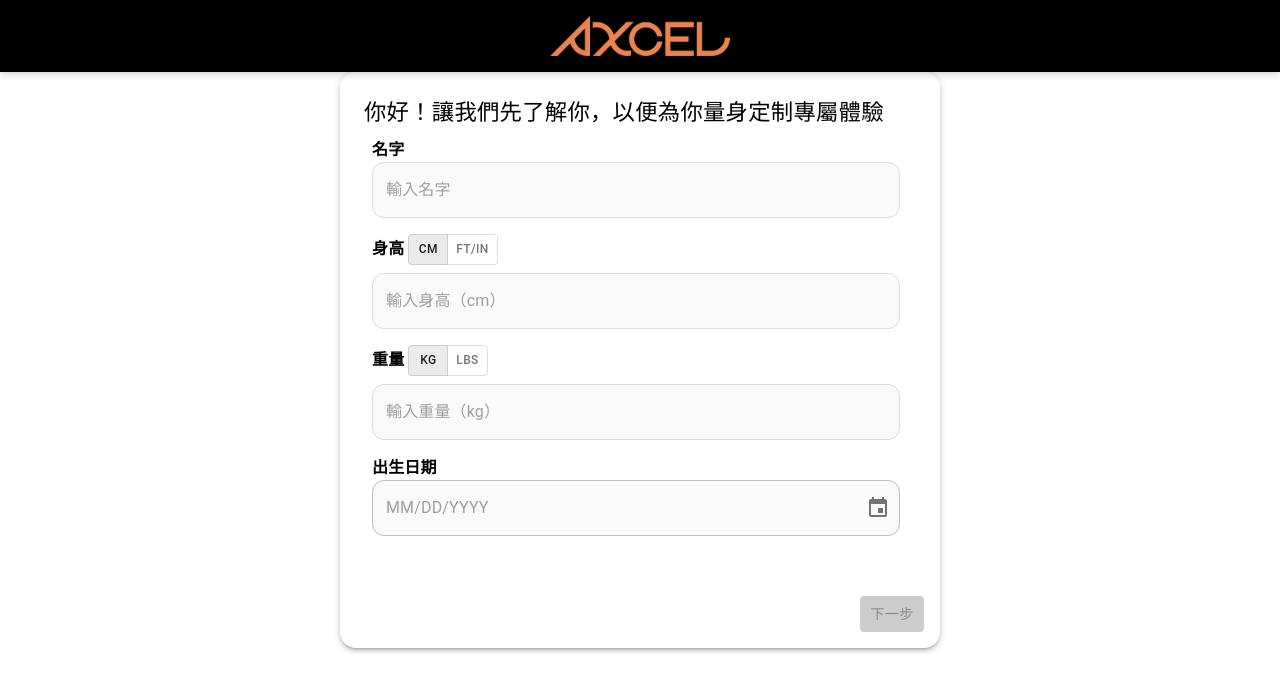
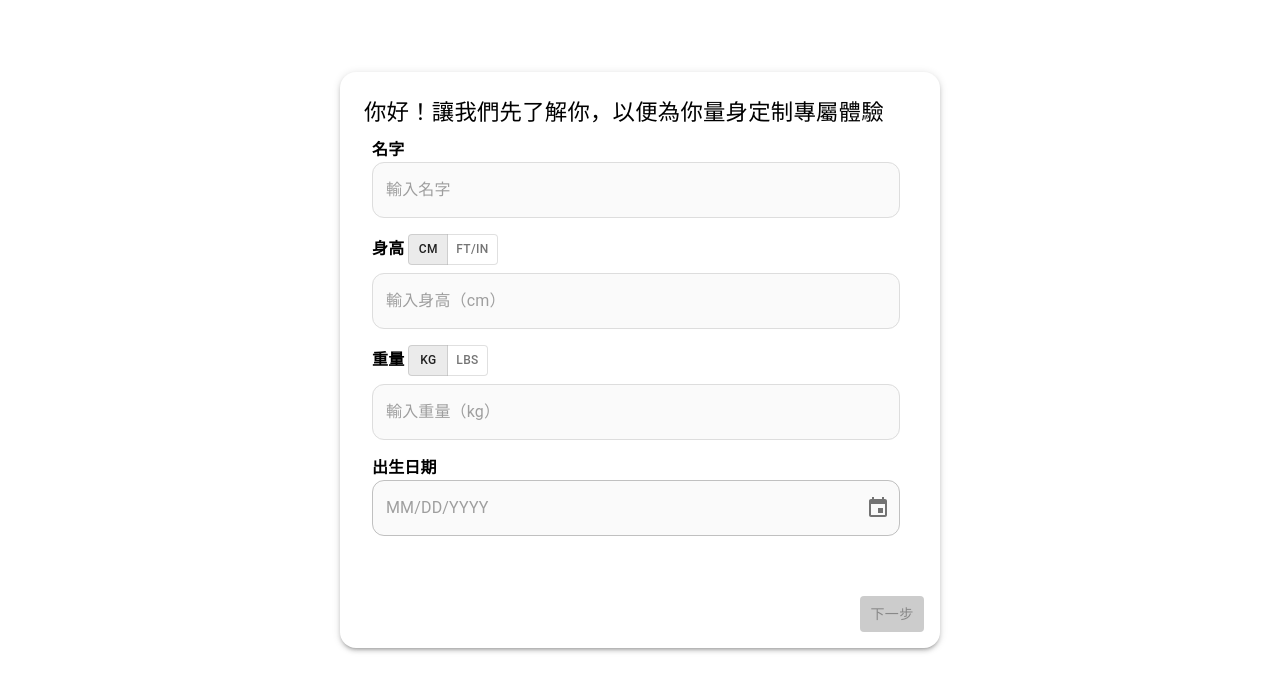
Before and after one commit to lc4490/axcel, a Next.js app: page / in a window 1280 px wide. Shown: the top 692 px of the page. Built offline with nearby package versions, Linux system fonts and the light colour scheme.

Commit message:
it did not 2

```diff
--- a/src/app/page.tsx
+++ b/src/app/page.tsx
@@ -150,7 +150,6 @@ export default function Home() {
       width="100vw"
       height="90vh"
       display="flex"
-      flexDirection={"column"}
       justifyContent={"center"}
       alignItems={"center"}
       onKeyDown={(e) => {
@@ -210,34 +209,6 @@ export default function Home() {
       }}
       tabIndex={0}
     >
-      <Box
-        sx={{
-          position: "absolute", // keeps it fixed when scrolling
-          top: 0,
-          left: 0,
-          right: 0,
-          zIndex: 10,
-          display: "flex",
-          justifyContent: "center",
-          alignItems: "center",
-          bgcolor: "#000", // header background
-          color: "#fff",
-          px: 3,
-          py: 2,
-          boxShadow: "0px 2px 8px rgba(0,0,0,0.2)", // subtle shadow
-        }}
-      >
-        {/* Logo / Title */}
-        <Box
-          component="img"
-          src="/logo.png"
-          alt="AXCEL Logo"
-          sx={{
-            height: 40, // adjust height
-            width: "auto", // maintain aspect ratio
-          }}
-        />
-      </Box>
       <>
         {onboarded ? (
           <Box
```
